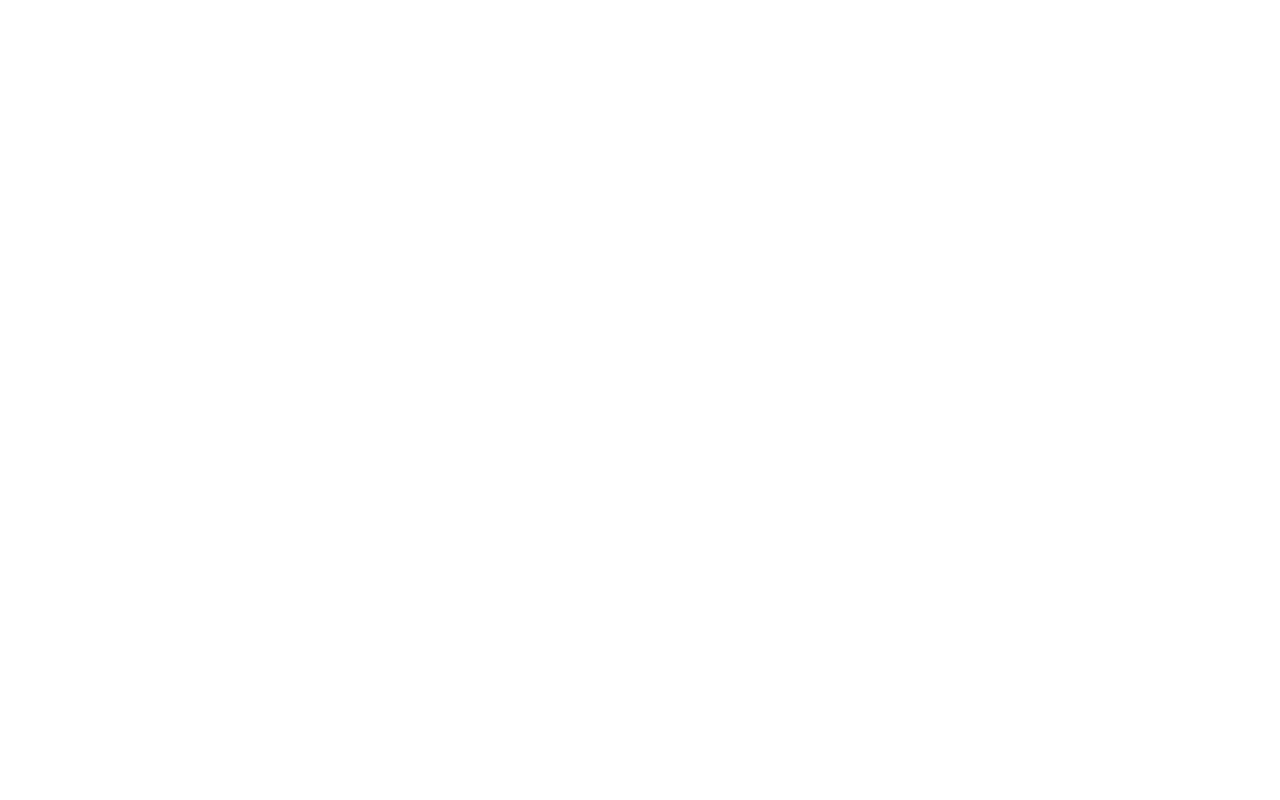
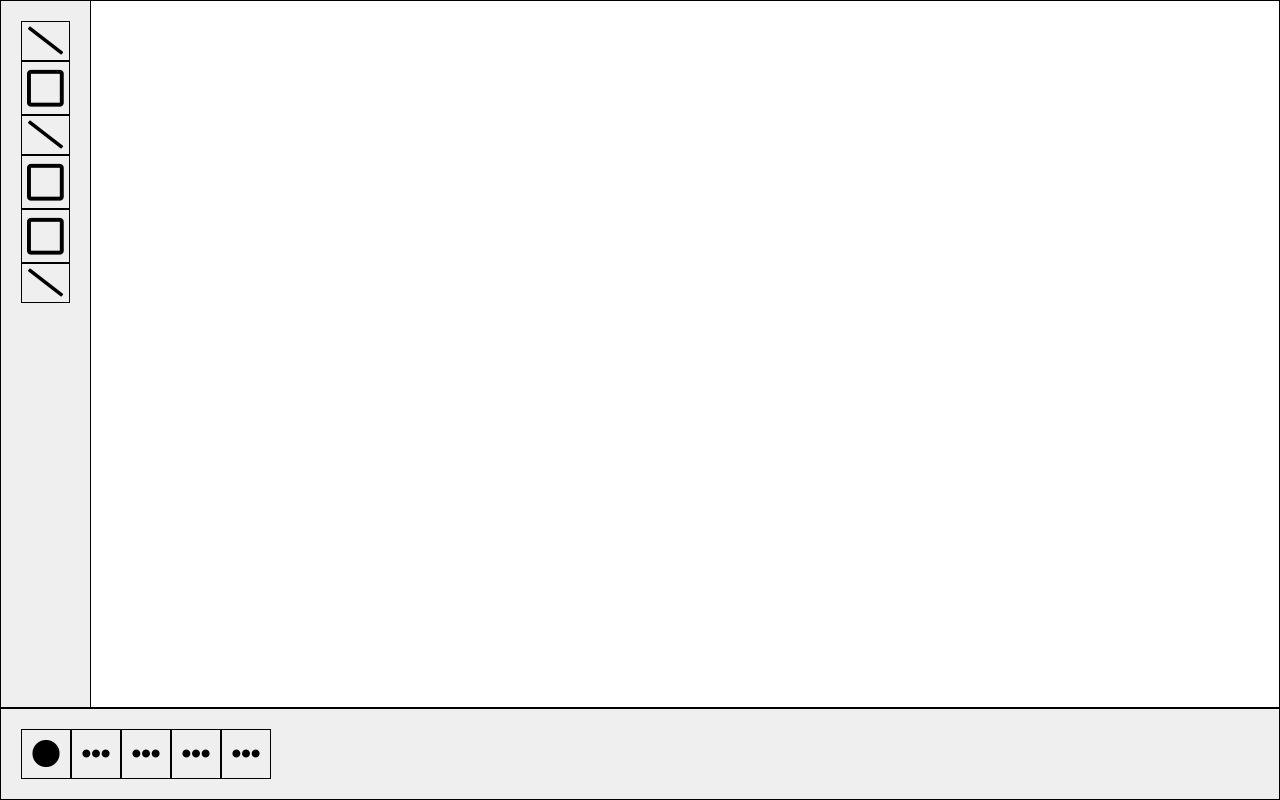
Before and after one commit to XccelerateOrg/group1CanvasProject, a plain HTML site: page index.html in a window 1280 px wide. Drawn offline with Linux system fonts and the light colour scheme.

Commit message:
updated main.js , index.html , style. css

```diff
--- a/02-javascript/main.js
+++ b/02-javascript/main.js
@@ -1,24 +1,24 @@
-function chnageElementSize() {
-    let screenWidth = $(window).width();
-    let screenHeight = $(window).height() - 10;
+function chnageWindowSize() {
+    let screenWidth = $(window).innerWidth;
+    let screenHeight = $(window).innerHeight;
 
-    $('#sideMenu').css('width', Math.floor(screenWidth * 0.15));
-    $('#canvas').attr('width', Math.floor(screenWidth * 0.85));
+    let windowWidth = $(window).width() - 92;
+    let windowHeight = $(window).height() - 94;
 
-    let sideMenuRowWidth = $('#sideMenu').width();
-    console.log(sideMenuRowWidth)
-    $('.sideMenuBtn').css('width', sideMenuRowWidth * 0.45);
-    $('.sideMenuBtn').css('height', sideMenuRowWidth * 0.45);
+    //width
+    $('.feature-wrapper').css('width', Math.floor(screenWidth * 0.2));
+    $('.canvas').attr('width', Math.floor(windowWidth));
+    $('.canvas').css('left', '90px');
+    $('.style-wrapper').css('width', Math.floor(screenWidth));
 
-    let sideMenuHeight = $('#sideMenu').outerHeight();
-    $('#canvas').attr('height', sideMenuHeight);
 
-    $('#sideMenu').css('height', Math.floor(screenHeight * 0.8));
-    $('#canvas').attr('height', Math.floor(screenHeight * 0.8));
+    //height
+    $('.feature-wrapper').css('height', Math.floor(windowHeight) - 40);
+    $('.canvas').attr('height', Math.floor(windowHeight));
+    $('.style-wrapper').css('height', Math.floor(screenHeight));
+};
 
-}
-
-$(document).ready(function() {
-    chnageElementSize();
-    $(window).resize(chnageElementSize);
-})
+$(document).ready(function () {
+    chnageWindowSize();
+    $(window).resize(chnageWindowSize);
+});
--- /dev/null
+++ b/03-css/style.css
@@ -0,0 +1,117 @@
+/* wrapper
+
+container
+
+overflow
+
+box
+
+btn
+
+feature 20%
+
+80%
+canvas real
+
+canvas draft
+
+style 100%
+
+*/
+
+body {
+    margin: 0;
+    padding: 0;
+    top: 0;
+    left: 0;
+    box-sizing: border-box;
+    display: block;
+    /* font */
+    font-family: 'Courier New', Courier, monospace, Arial, Helvetica, sans-serif;
+    font-size: 14px;
+}
+
+/* feature section */
+
+.feature-wrapper {
+    border: 1px black solid;
+    float: left;
+    display: flex;
+    justify-content: space-evenly;
+    align-items: flex-start;
+    flex-flow: column;
+    background-color: #efefef;
+    padding: 20px;
+}
+
+.feature-container {
+    display: flex;
+    justify-content: flex-start;
+    flex-flow: column nowrap;
+    height: 100%;
+}
+
+.feature-overflow {
+    overflow-y: auto;
+}
+
+/* scrollbar */
+::-webkit-scrollbar {
+    width: 0;
+}
+
+/* Track */
+::-webkit-scrollbar-track {
+    background: transparent;
+}
+
+/* Handle */
+::-webkit-scrollbar-thumb {
+    background: none;
+}
+
+.feature-box {
+    display: flex;
+    justify-content: center;
+    align-items: center;
+    border: 1px black solid;
+    padding: 5px;
+}
+
+/* canvas section */
+
+.canvas-wrapper {
+    position: absolute;
+}
+
+/* canvas overlap */
+
+canvas {
+    border: 1px black solid;
+    position: absolute;
+    top: 0;
+}
+
+/* style section */
+
+.style-wrapper {
+    border: 1px black solid;
+    clear: both;
+    background-color: #efefef;
+    padding: 20px;
+}
+
+.style-container {
+    display: flex;
+    justify-content: flex-start;
+    align-items: center;
+    flex-flow: row wrap;
+}
+
+.style-box {
+    display: flex;
+    justify-content: center;
+    align-items: center;
+    border: 1px black solid;
+    padding: 10px;
+}
--- a/index.html
+++ b/index.html
@@ -5,20 +5,110 @@
     <meta name="viewport" content="width=device-width, initial-scale=1.0">
     <meta http-equiv="X-UA-Compatible" content="ie=edge">
     <title>Canvas</title>
-
-    <!-- -->
-    <link rel="stylesheet" type="text/css" href="./03-css/style1.css">
-
+    <!-- awesome font cdn -->
+    <link rel="stylesheet" href="https://use.fontawesome.com/releases/v5.8.1/css/all.css" integrity="sha384-50oBUHEmvpQ+1lW4y57PTFmhCaXp0ML5d60M1M7uH2+nqUivzIebhndOJK28anvf" crossorigin="anonymous">
+    <!-- style css -->
+    <link rel="stylesheet" type="text/css" href="./03-css/style.css">
 </head>
 
 <body>
 
+    <!-- feature section -->
+    <div class="feature-wrapper">
+        <div class="feature-container">
+            <div class="feature-overflow">
+            <div class="feature-box">
+                <div class="feature-btn" id=""> <!-- add eventListener here -->
+                    <i class="fas fa-2x fa-slash"></i>
+                </div>
+            </div>
 
+            <div class="feature-box">
+                <div class="feature-btn" id=""> <!-- add eventListener here -->
+                    <i class="far fa-3x fa-square"></i>
+                </div>
+            </div>
+
+            <div class="feature-box">
+                <div class="feature-btn" id=""> <!-- add eventListener here -->
+                    <i class="fas fa-2x fa-slash"></i>
+                </div>
+            </div>
+
+            <div class="feature-box">
+                <div class="feature-btn" id=""> <!-- add eventListener here -->
+                    <i class="far fa-3x fa-square"></i>
+                </div>
+            </div>
+
+            <div class="feature-box">
+                <div class="feature-btn" id=""> <!-- add eventListener here -->
+                    <i class="far fa-3x fa-square"></i>
+                </div>
+            </div>
+
+            <div class="feature-box">
+                <div class="feature-btn" id=""> <!-- add eventListener here -->
+                    <i class="fas fa-2x fa-slash"></i>
+                </div>
+            </div>
+            </div>
+        </div>
+    </div>
+
+
+    <!-- canvas section -->
+    <div class="canvas-wrapper col-12">
+        <canvas class="canvas" id="canvas-real" style="border:1px #000 solid">canvas real</canvas>
+
+        <canvas class="canvas" id="canvas-draft" style="border:1px #000 solid">canvas draft</canvas>
+    </div>
+
+
+    <!-- style section -->
+    <div class="style-wrapper">
+        <div class="style-container">
+
+            <!-- color picker -->
+            <div class="style-box">
+                <div class="style-btn" id=""> <!-- add eventListener here -->
+                    <i class="fas fa-2x fa-circle"></i>
+                </div>
+            </div>
+
+            <div class="style-box">
+                <div class="style-btn" id=""> <!-- add eventListener here -->
+                    <i class="fas fa-2x fa-ellipsis-h"></i>
+                </div>
+            </div>
+
+            <div class="style-box">
+                <div class="style-btn" id=""> <!-- add eventListener here -->
+                    <i class="fas fa-2x fa-ellipsis-h"></i>
+                </div>
+            </div>
+
+            <div class="style-box">
+                <div class="style-btn" id=""> <!-- add eventListener here -->
+                    <i class="fas fa-2x fa-ellipsis-h"></i>
+                </div>
+            </div>
+
+            <div class="style-box">
+                <div class="style-btn" id=""> <!-- add eventListener here -->
+                    <i class="fas fa-2x fa-ellipsis-h"></i>
+                </div>
+            </div>
+        </div>
+    </div>
 
 
 
 
     <!-- jquery -->
     <script src="./02-javascript/jquery-3.3.1.min.js"></script>
+    <!-- js script -->
+    <script src="./02-javascript/main.js"></script>
+
 </body>
 </html>
```
Also changed, not shown: index1.html (+1 -1 lines).
